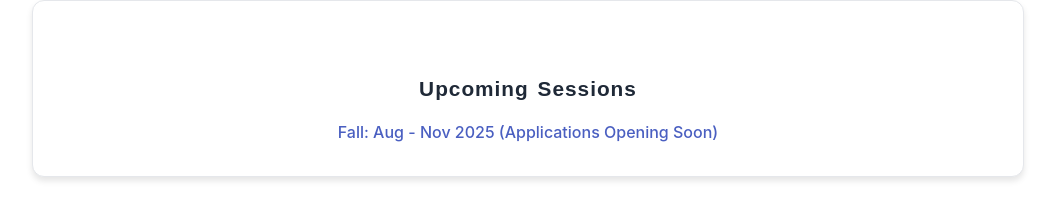
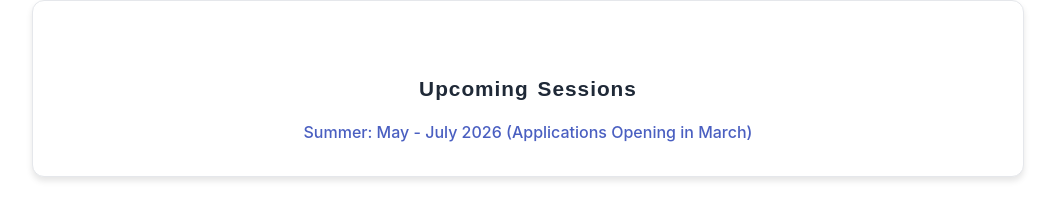
Before and after one commit to gmshroff/icapp-home, a React (Create React App) app: page / in a window 1280 px wide. Shown: the part 1386-1596 px from the top of the page, without its empty margins (112-1167 px from the left). Built offline with nearby package versions, Linux system fonts and the light colour scheme.

Commit message:
updated upcoming

```diff
--- a/src/App.js
+++ b/src/App.js
@@ -191,7 +191,7 @@ const MainContent = () => {
         </div>
         <div className="upcoming-sessions">
             <h3>Upcoming Sessions</h3>
-            <p className="session-info">Fall: Aug - Nov 2025 (Applications Opening Soon)</p>
+            <p className="session-info">Summer: May - July 2026 (Applications Opening in March)</p>
         </div>
 
         <div className="companies-section">
```
